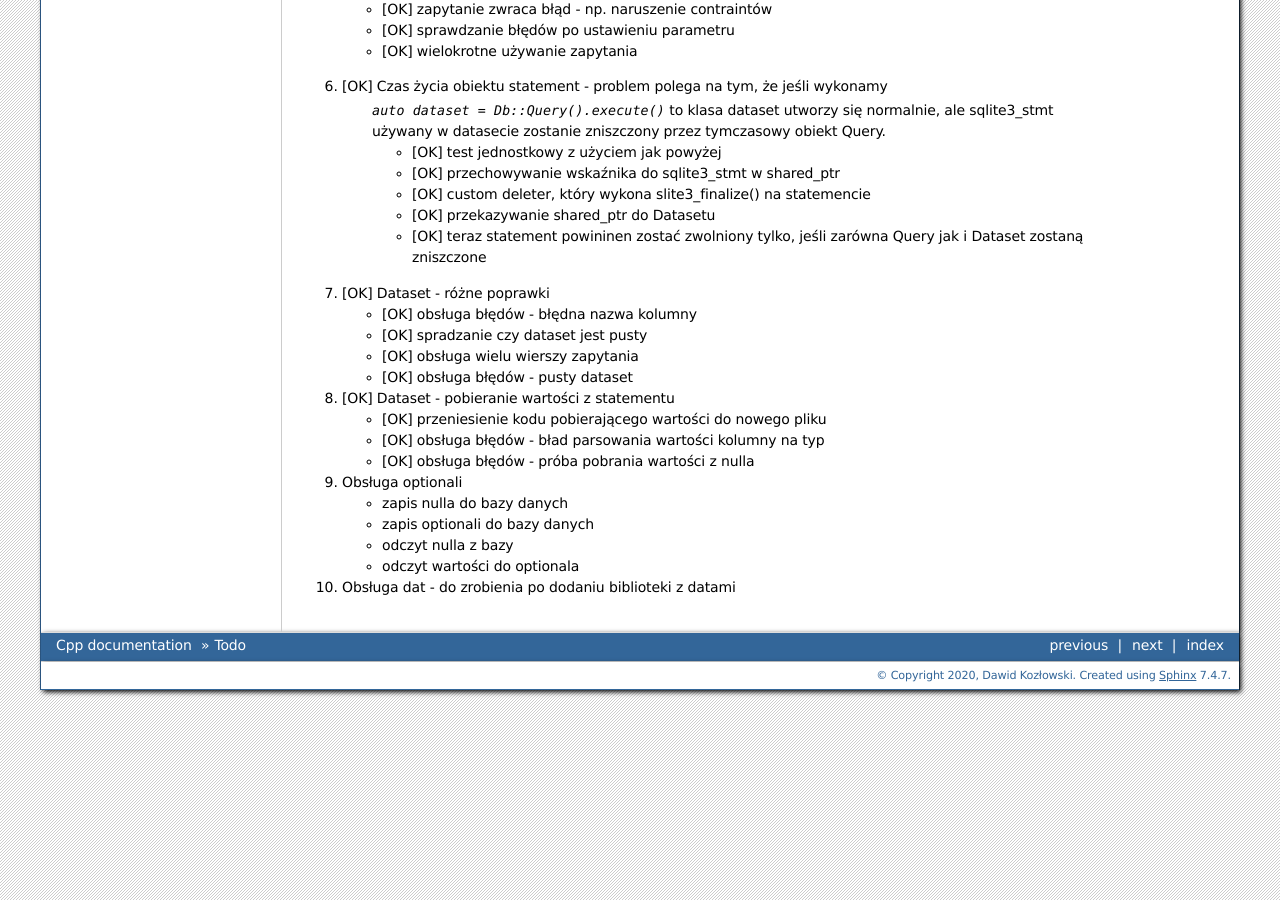
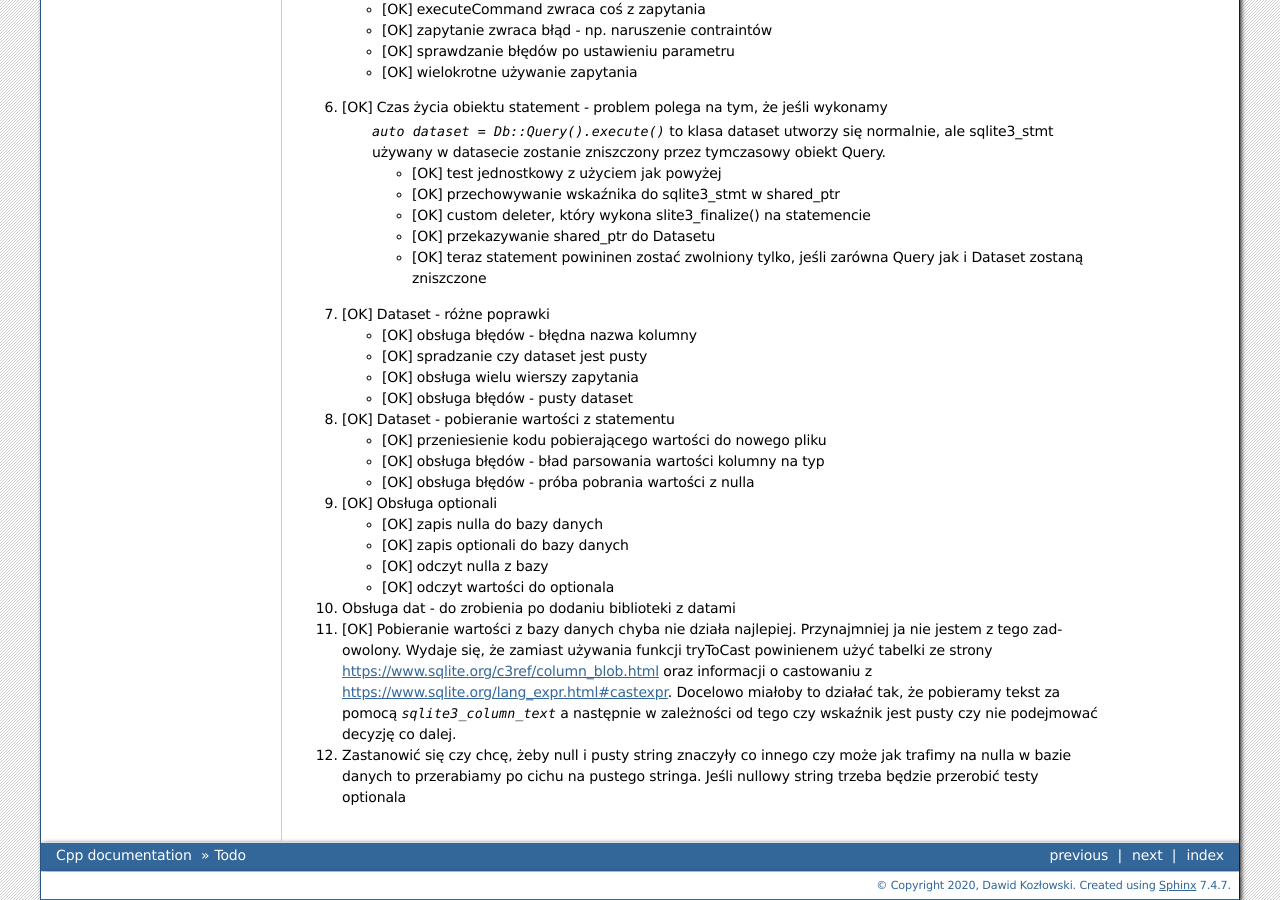
Before and after one commit to a7ecd22ff84d/Cpp, a Sphinx documentation site: the page built from Docs/source/Todo.rst, in a window 1280 px wide and 900 px high, scrolled down 1339 px. Built offline with Sphinx 7.4.7, drawn with Linux system fonts in a browser that asks for light colours; some of the changed text lies outside the part shown.

```diff
--- a/Docs/source/ProjectIdeas.rst
+++ b/Docs/source/ProjectIdeas.rst
@@ -17,9 +17,9 @@
 #.  Generator zapytań w C++ - na podstawie struktury bazy danych będą
     dynamicznie tworzone zapytania sql. Ciekawe czy da się to zrobić constexpr
     tak, żeby kompilator utworzył wszystkie zapytania w trakcie budowania
-    projektu
-#.  Generator encji i dao w Pythonie - narzędzie do generowania klas
+    projektu klas
     bazodanowych na podstawie struktury bazy danych
+#.  Generator encji i dao w Pythonie - narzędzie do generowania
 
 Generator zapytań w C++
 ===============================================================================
--- a/Docs/source/Todo.rst
+++ b/Docs/source/Todo.rst
@@ -105,11 +107,24 @@
     * [OK] obsługa błędów - bład parsowania wartości kolumny na typ
     * [OK] obsługa błędów - próba pobrania wartości z nulla
 
-9.  Obsługa optionali
+9.  [OK] Obsługa optionali
 
-    * zapis nulla do bazy danych
-    * zapis optionali do bazy danych
-    * odczyt nulla z bazy
-    * odczyt wartości do optionala
+    * [OK] zapis nulla do bazy danych
+    * [OK] zapis optionali do bazy danych
+    * [OK] odczyt nulla z bazy
+    * [OK] odczyt wartości do optionala
 
-10.  Obsługa dat - do zrobienia po dodaniu biblioteki z datami
+10. Obsługa dat - do zrobienia po dodaniu biblioteki z datami
+
+11. [OK] Pobieranie wartości z bazy danych chyba nie działa najlepiej. Przynajmniej
+    ja nie jestem z tego zadowolony. Wydaje się, że zamiast używania funkcji
+    tryToCast powinienem użyć tabelki ze strony
+    https://www.sqlite.org/c3ref/column_blob.html oraz informacji o castowaniu
+    z https://www.sqlite.org/lang_expr.html#castexpr. Docelowo miałoby to
+    działać tak, że pobieramy tekst za pomocą `sqlite3_column_text` a następnie
+    w zależności od tego czy wskaźnik jest pusty czy nie podejmować decyzję co
+    dalej.
+
+12. Zastanowić się czy chcę, żeby null i pusty string znaczyły co innego czy
+    może jak trafimy na nulla w bazie danych to przerabiamy po cichu na pustego
+    stringa. Jeśli nullowy string trzeba będzie przerobić testy optionala
```
Also changed, not shown: other parts of Docs/source/Todo.rst (+2 -0 lines), 4 other files.
